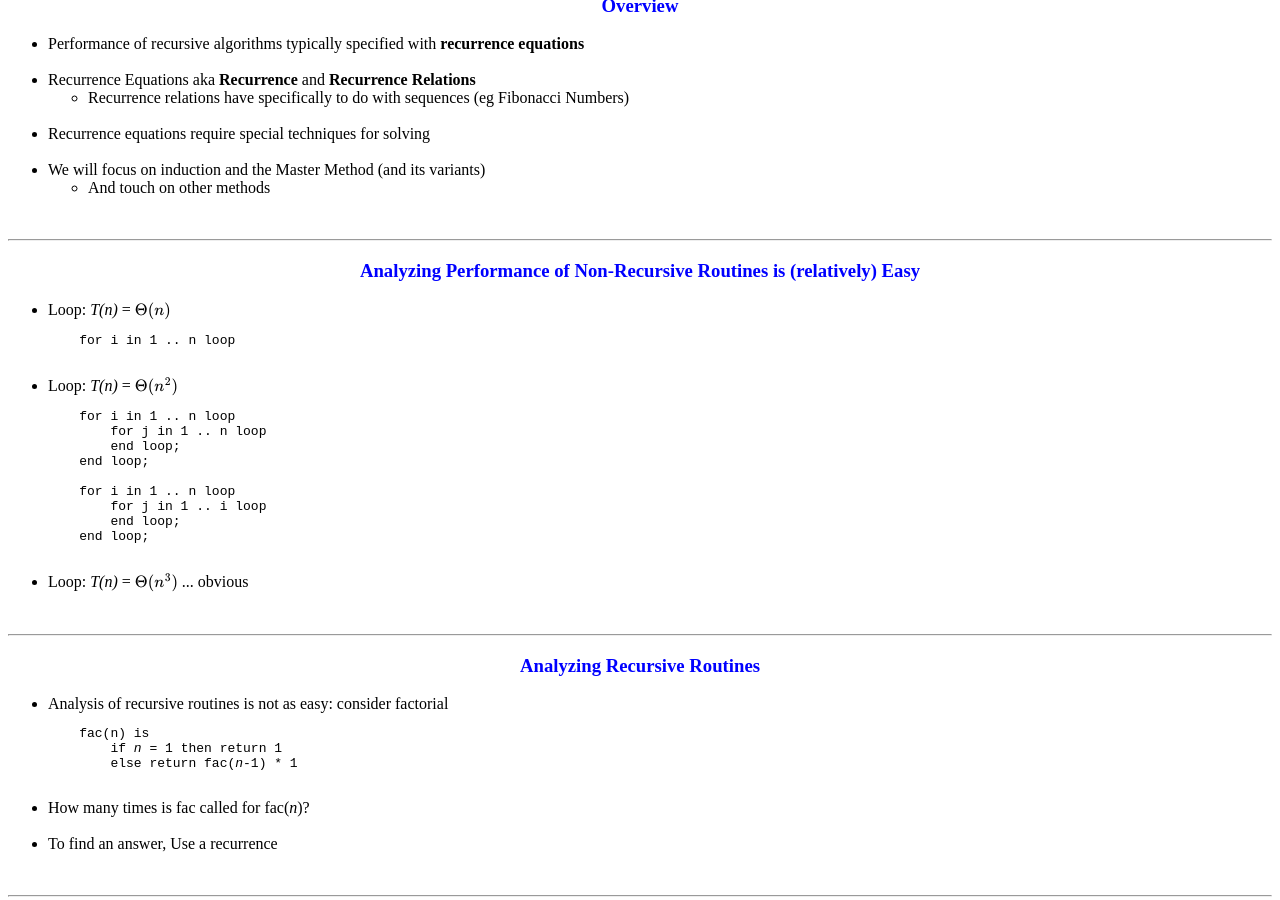
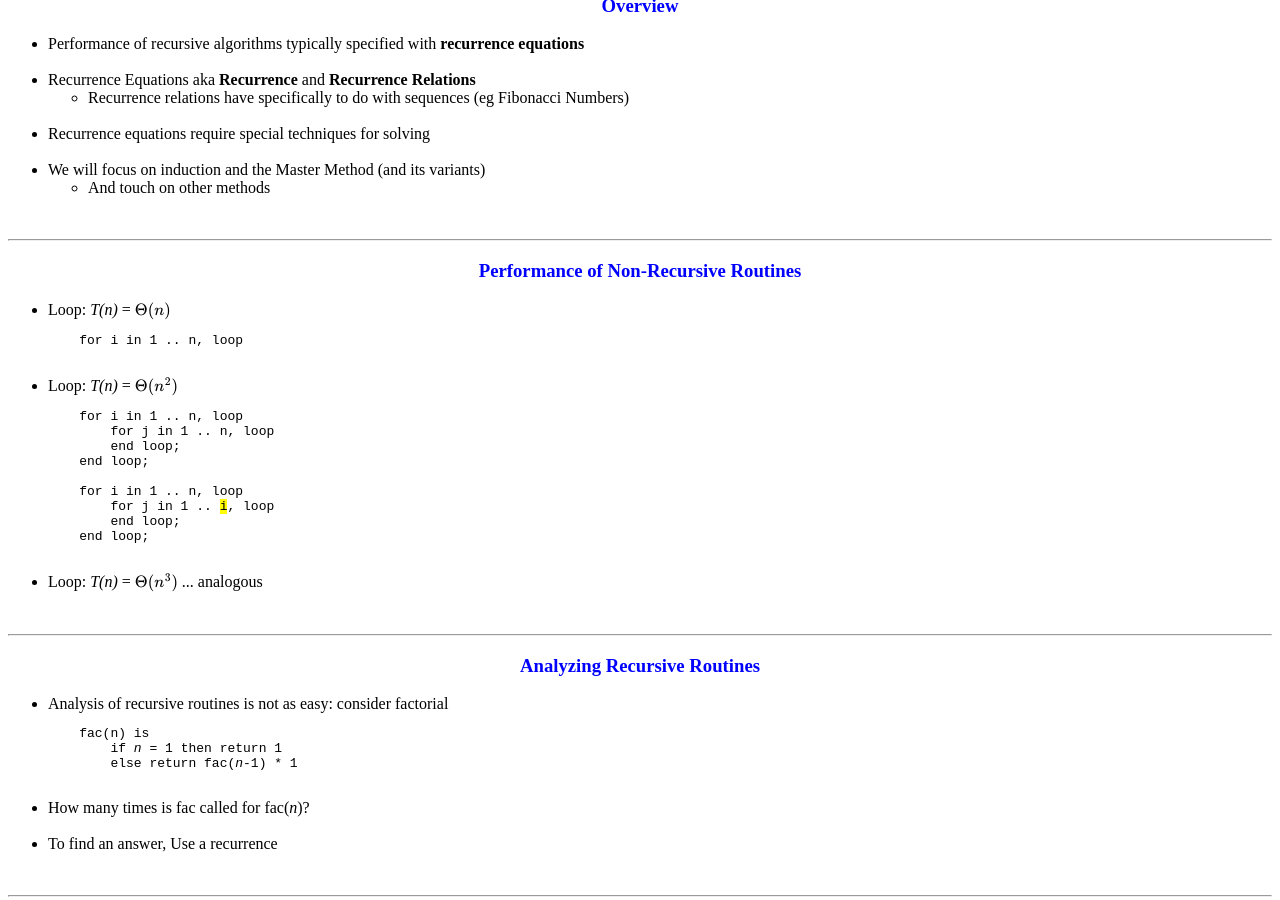
Before and after one commit to brbisheng/brbisheng.github.io, a Jekyll site: the page built from _posts/2020-03-01-RecursionTree.html, in a window 1280 px wide and 900 px high, scrolled down 376 px. Built offline with Jekyll 4.4.1, drawn with Linux system fonts in a browser that asks for light colours; formulas are drawn with MathJax 3.

Commit message:
Update 2020-03-01-RecursionTree.html

```diff
--- a/_posts/2020-03-01-RecursionTree.html
+++ b/_posts/2020-03-01-RecursionTree.html
@@ -51,25 +51,25 @@ comments: true
 <!-- ************************************ -->
 <br>
 <hr>
-<h3 align=center>Analyzing Performance of Non-Recursive Routines is (relatively) Easy</h3>
+<h3 align=center>Performance of Non-Recursive Routines</h3>
 <ul>
     <li> Loop: <i>T(n)</i> = $\Theta(n)$  </li>
     <pre>
-    for i in 1 .. n loop
+    for i in 1 .. n, loop
     </pre>
     <li> Loop: <i>T(n)</i> = $\Theta(n^2)$  </li>
     <pre>
-    for i in 1 .. n loop
-        for j in 1 .. n loop
+    for i in 1 .. n, loop
+        for j in 1 .. n, loop
         end loop;
     end loop;
 
-    for i in 1 .. n loop
-        for j in 1 .. i loop
+    for i in 1 .. n, loop
+        for j in 1 .. <mark>i</mark>, loop
         end loop;
     end loop;
     </pre>
-    <li> Loop: <i>T(n)</i> = $\Theta(n^3)$ ... obvious  </li>
+    <li> Loop: <i>T(n)</i> = $\Theta(n^3)$ ... analogous  </li>
 </ul>
 
 <!-- ************************************ -->
```
